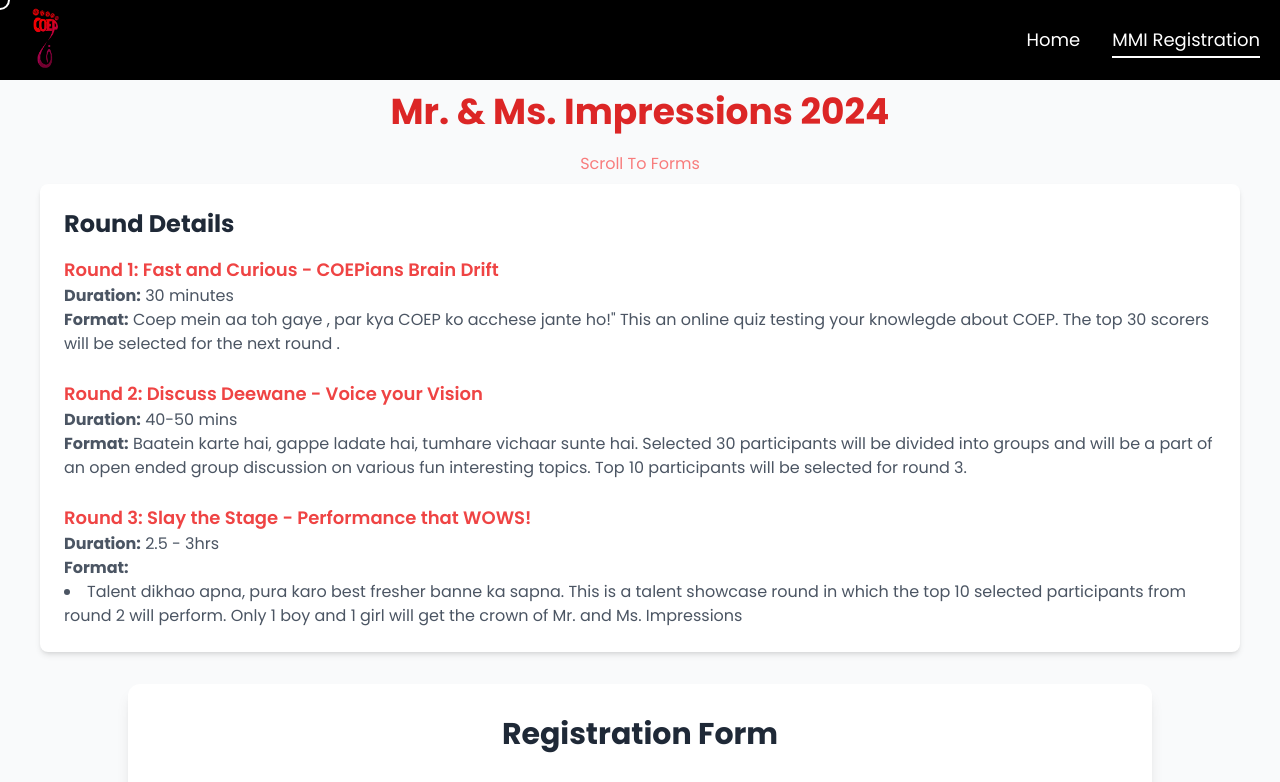
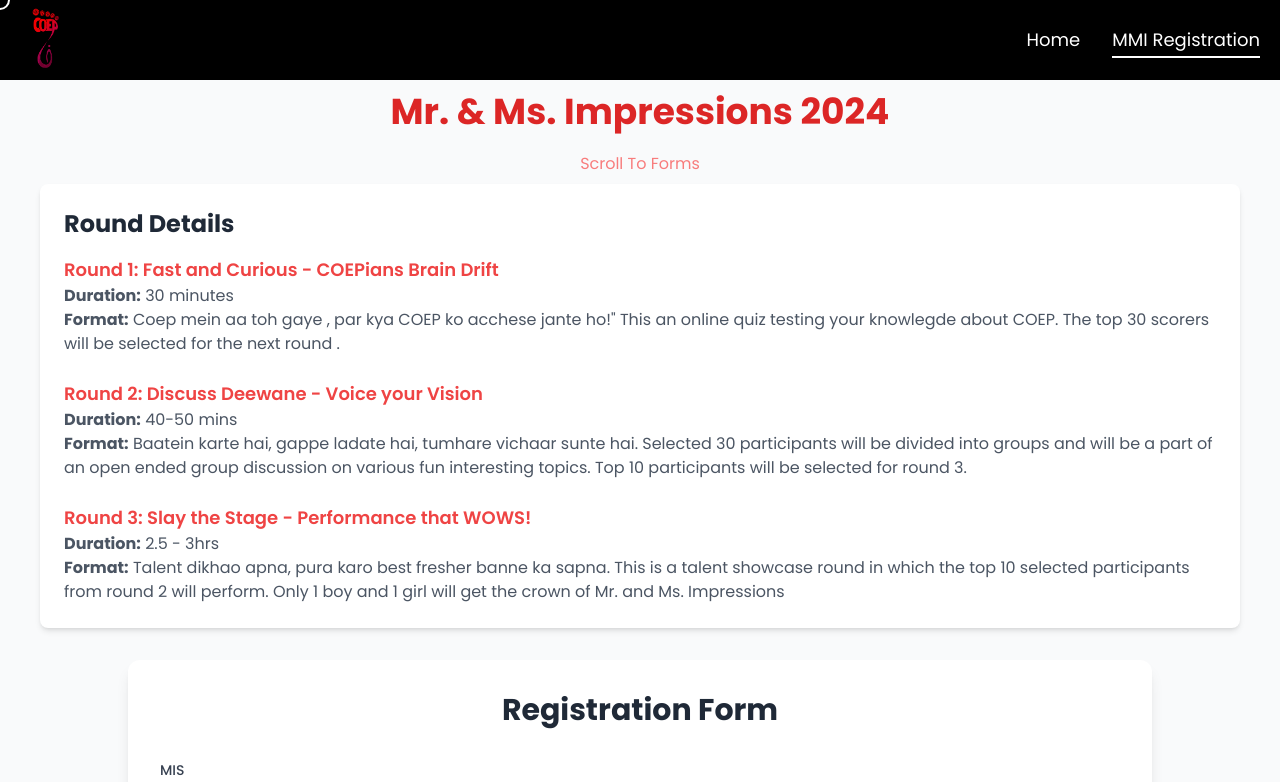
Before and after one commit to drdholu/impressions24, a React (Create React App) app: page /mmi-reg in a window 1280 px wide. Shown: the top 782 px of the page. Built offline with nearby package versions, Linux system fonts and the light colour scheme.

Commit message:
Update Details2.js

```diff
--- a/src/components/ui/Details2.js
+++ b/src/components/ui/Details2.js
@@ -22,11 +22,9 @@ const Details2 = () => (
           <div>
             <h3 className="text-lg font-semibold text-red-500">Round 3: Slay the Stage - Performance that WOWS!</h3>
             <p><strong>Duration:</strong> 2.5 - 3hrs</p>
-            <p><strong>Format:</strong></p>
-            <ul className="list-disc list-inside">
-              <li>Talent dikhao apna, pura karo best fresher banne ka sapna. This is a talent showcase round in which the top 10 selected participants from round 2 will perform. Only 1 boy and 1 girl will get the crown of Mr. and Ms. Impressions</li>
+            <p><strong>Format:</strong> Talent dikhao apna, pura karo best fresher banne ka sapna. This is a talent showcase round in which the top 10 selected participants from round 2 will perform. Only 1 boy and 1 girl will get the crown of Mr. and Ms. Impressions</p>
               {/* <li>Additionally, 2 wild card entries will be selected to join.</li> */}
-            </ul>
+
 
           </div>
         </div>
```
